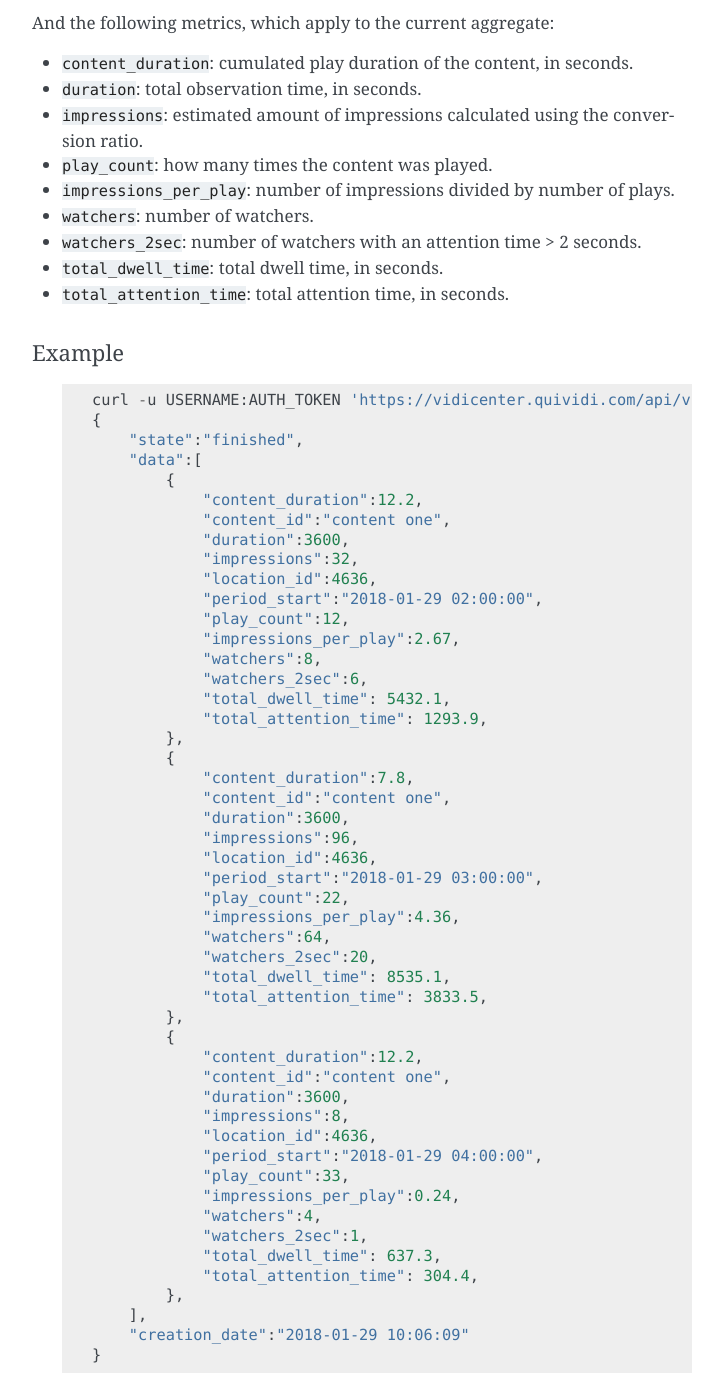
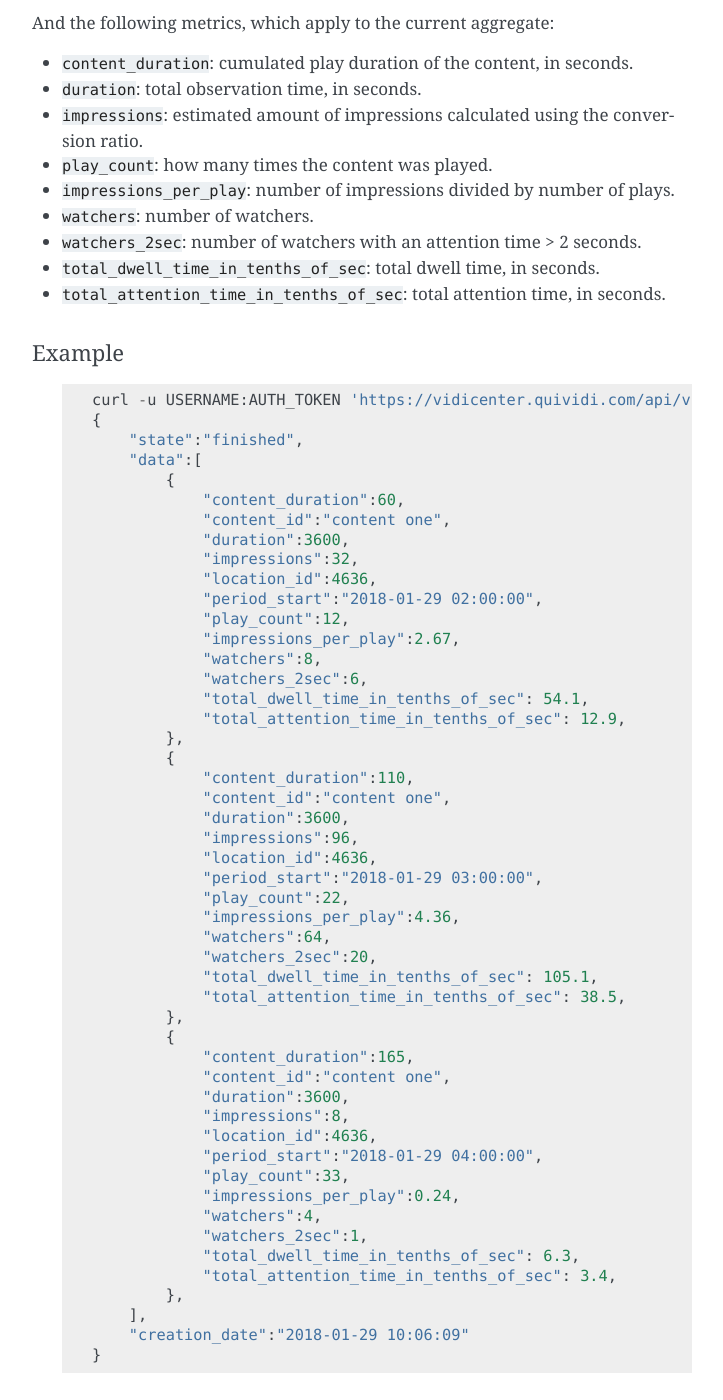
Before and after one commit to quividi/vidicenter-api-documentation, a Sphinx documentation site: the page built from docs/source/data.rst, in a window 1280 px wide and 1400 px high, scrolled down 13951 px. Shown: the whole window, without its empty margins (388-1111 px from the left). Built offline with Sphinx 7.4.7, drawn with Linux system fonts in a browser that asks for light colours; some of the changed text lies outside the part shown.

Commit message:
Evol [#181107246] - changed fields in proof of play exports after bugfix

```diff
--- a/docs/source/data.rst
+++ b/docs/source/data.rst
@@ -650,8 +650,8 @@ And the following metrics, which apply to the current aggregate:
 * ``impressions_per_play``: number of impressions divided by number of plays.
 * ``watchers``: number of watchers.
 * ``watchers_2sec``: number of watchers with an attention time > 2 seconds.
-* ``total_dwell_time``: total dwell time, in seconds.
-* ``total_attention_time``: total attention time, in seconds.
+* ``total_dwell_time_in_tenths_of_sec``: total dwell time, in seconds.
+* ``total_attention_time_in_tenths_of_sec``: total attention time, in seconds.
 
 Example
 """""""
@@ -663,7 +663,7 @@ Example
         "state":"finished",
         "data":[
             {
-                "content_duration":12.2,
+                "content_duration":60,
                 "content_id":"content one",
                 "duration":3600,
                 "impressions":32,
@@ -673,11 +673,11 @@ Example
                 "impressions_per_play":2.67,
                 "watchers":8,
                 "watchers_2sec":6,
-                "total_dwell_time": 5432.1,
-                "total_attention_time": 1293.9,
+                "total_dwell_time_in_tenths_of_sec": 54.1,
+                "total_attention_time_in_tenths_of_sec": 12.9,
             },
             {
-                "content_duration":7.8,
+                "content_duration":110,
                 "content_id":"content one",
                 "duration":3600,
                 "impressions":96,
@@ -687,11 +687,11 @@ Example
                 "impressions_per_play":4.36,
                 "watchers":64,
                 "watchers_2sec":20,
-                "total_dwell_time": 8535.1,
-                "total_attention_time": 3833.5,
+                "total_dwell_time_in_tenths_of_sec": 105.1,
+                "total_attention_time_in_tenths_of_sec": 38.5,
             },
             {
-                "content_duration":12.2,
+                "content_duration":165,
                 "content_id":"content one",
                 "duration":3600,
                 "impressions":8,
@@ -701,8 +701,8 @@ Example
                 "impressions_per_play":0.24,
                 "watchers":4,
                 "watchers_2sec":1,
-                "total_dwell_time": 637.3,
-                "total_attention_time": 304.4,
+                "total_dwell_time_in_tenths_of_sec": 6.3,
+                "total_attention_time_in_tenths_of_sec": 3.4,
             },
         ],
         "creation_date":"2018-01-29 10:06:09"
@@ -727,8 +727,8 @@ And the following metrics, which apply to the current aggregate:
 * ``impressions_per_play``: number of impressions divided by number of plays.
 * ``watchers``: number of watchers.
 * ``watchers_2sec``: number of watchers with an attention time > 2 seconds.
-* ``total_dwell_time``: total dwell time, in seconds.
-* ``total_attention_time``: total attention time, in seconds.
+* ``total_dwell_time_in_tenths_of_sec``: total dwell time, in seconds.
+* ``total_attention_time_in_tenths_of_sec``: total attention time, in seconds.
 
 Example
 """""""
@@ -740,7 +740,7 @@ Example
         "state":"finished",
         "data":[
             {
-                "content_duration":12.2,
+                "content_duration":50,
                 "content_id":"content one",
                 "duration":3600,
                 "impressions":31,
@@ -750,11 +750,11 @@ Example
                 "site_id":178,
                 "watchers":7,
                 "watchers_2sec":5,
-                "total_dwell_time": 937.3,
-                "total_attention_time": 504.4,
+                "total_dwell_time_in_tenths_of_sec": 9.3,
+                "total_attention_time_in_tenths_of_sec": 5.4,
             },
             {
-                "content_duration":7.8,
+                "content_duration":110,
                 "content_id":"content one",
                 "duration":3600,
                 "impressions":28,
@@ -764,11 +764,11 @@ Example
                 "site_id":178,
                 "watchers":14,
                 "watchers_2sec":14,
-                "total_dwell_time": 3637.3,
-                "total_attention_time": 1981.5,
+                "total_dwell_time_in_tenths_of_sec": 36.3,
+                "total_attention_time_in_tenths_of_sec": 19.5,
             },
             {
-                "content_duration":12.2,
+                "content_duration":20,
                 "content_id":"content one",
                 "duration":3600,
                 "impressions":87,
@@ -778,8 +778,8 @@ Example
                 "site_id":178,
                 "watchers":42,
                 "watchers_2sec":12,
-                "total_dwell_time": 4555.1,
-                "total_attention_time": 2209.2,
+                "total_dwell_time_in_tenths_of_sec": 95.1,
+                "total_attention_time_in_tenths_of_sec": 42.2,
             },
         ],
         "creation_date":"2018-01-29 10:08:12"
```
